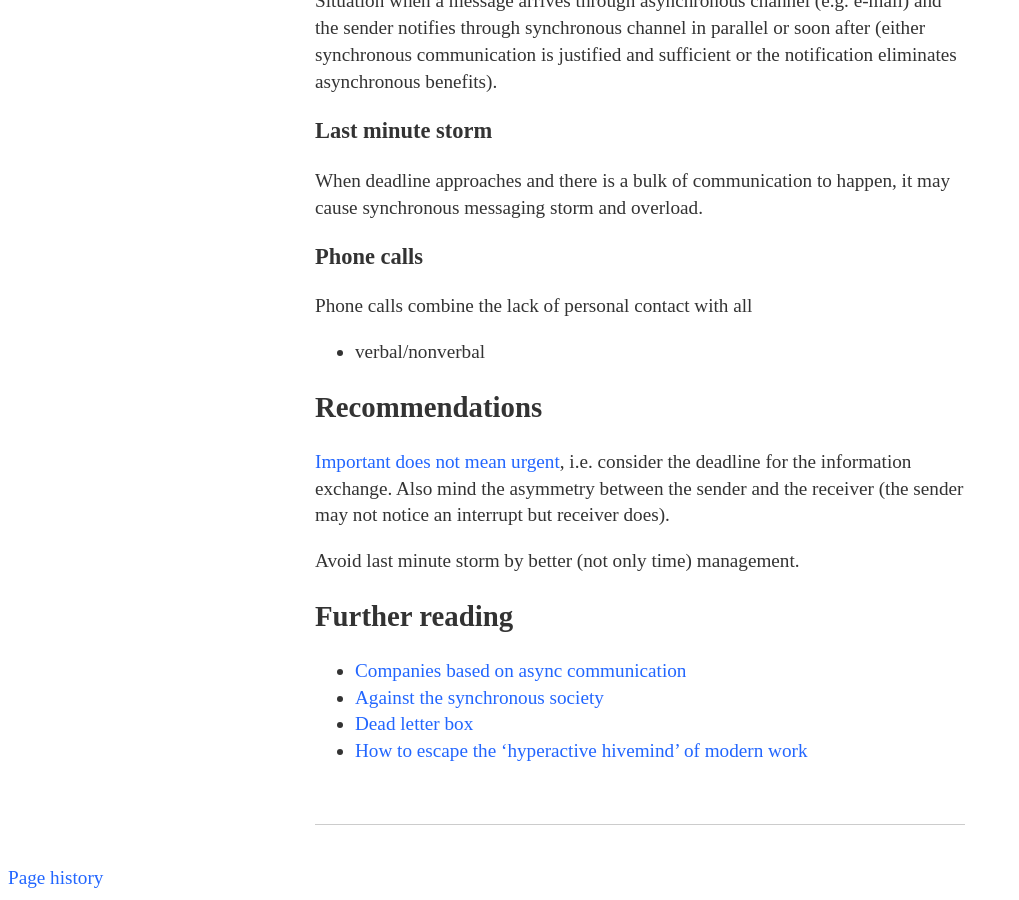
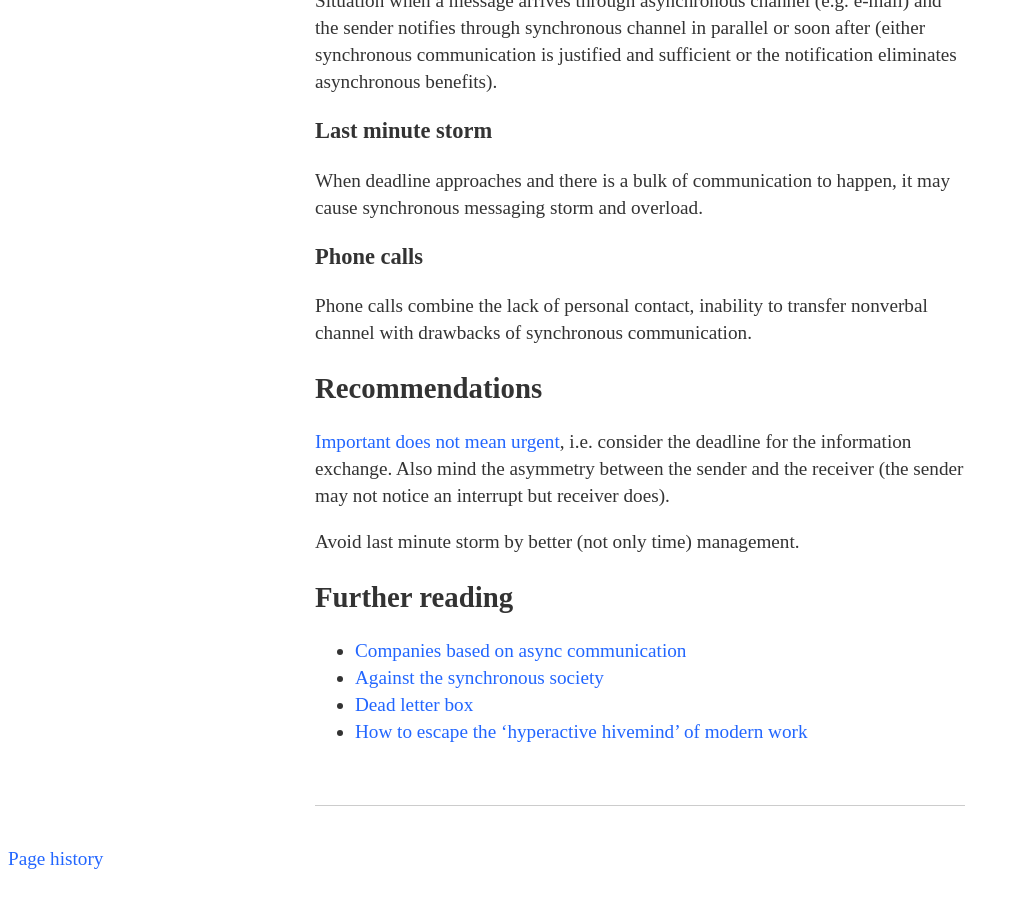
Before and after one commit to Werkov/Werkov.github.io, a Jekyll site: the page built from _posts/2019-11-06-sync-people.md, in a window 1280 px wide and 900 px high, scrolled down 2957 px. Shown: the whole window, without its empty margins (0-1019 px from the left). Built offline with Jekyll 4.4.1, drawn with Linux system fonts in a browser that asks for light colours.

Commit message:
sync: fixup

```diff
--- a/_posts/2019-11-06-sync-people.md
+++ b/_posts/2019-11-06-sync-people.md
@@ -133,8 +133,8 @@ When deadline approaches and there is a bulk of communication to happen, it may
 cause synchronous messaging storm and overload.
 
 ### Phone calls
-Phone calls combine the lack of personal contact with all
-- verbal/nonverbal
+Phone calls combine the lack of personal contact, inability to transfer
+nonverbal channel with drawbacks of synchronous communication.
 
 ## Recommendations
 
```
